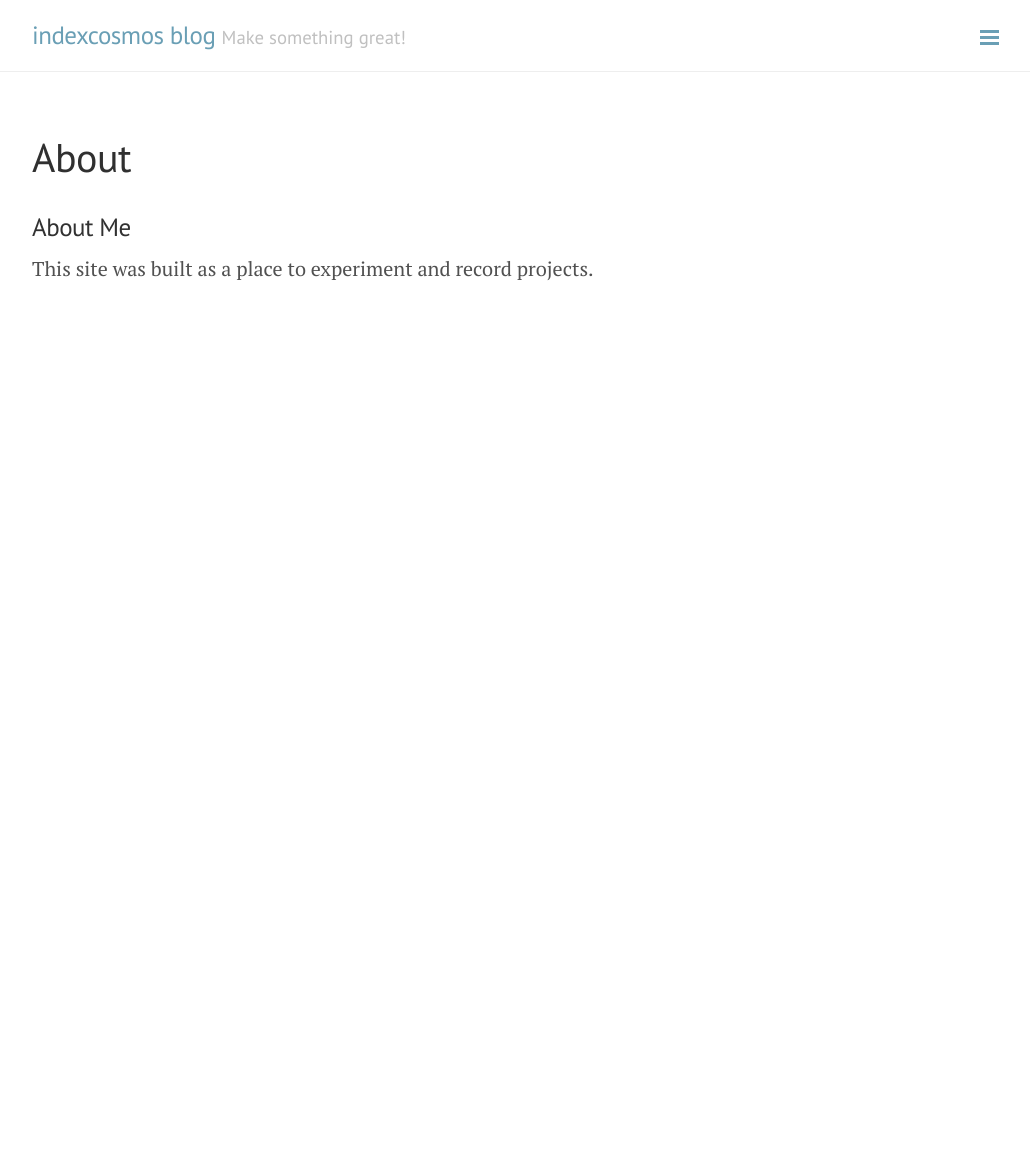
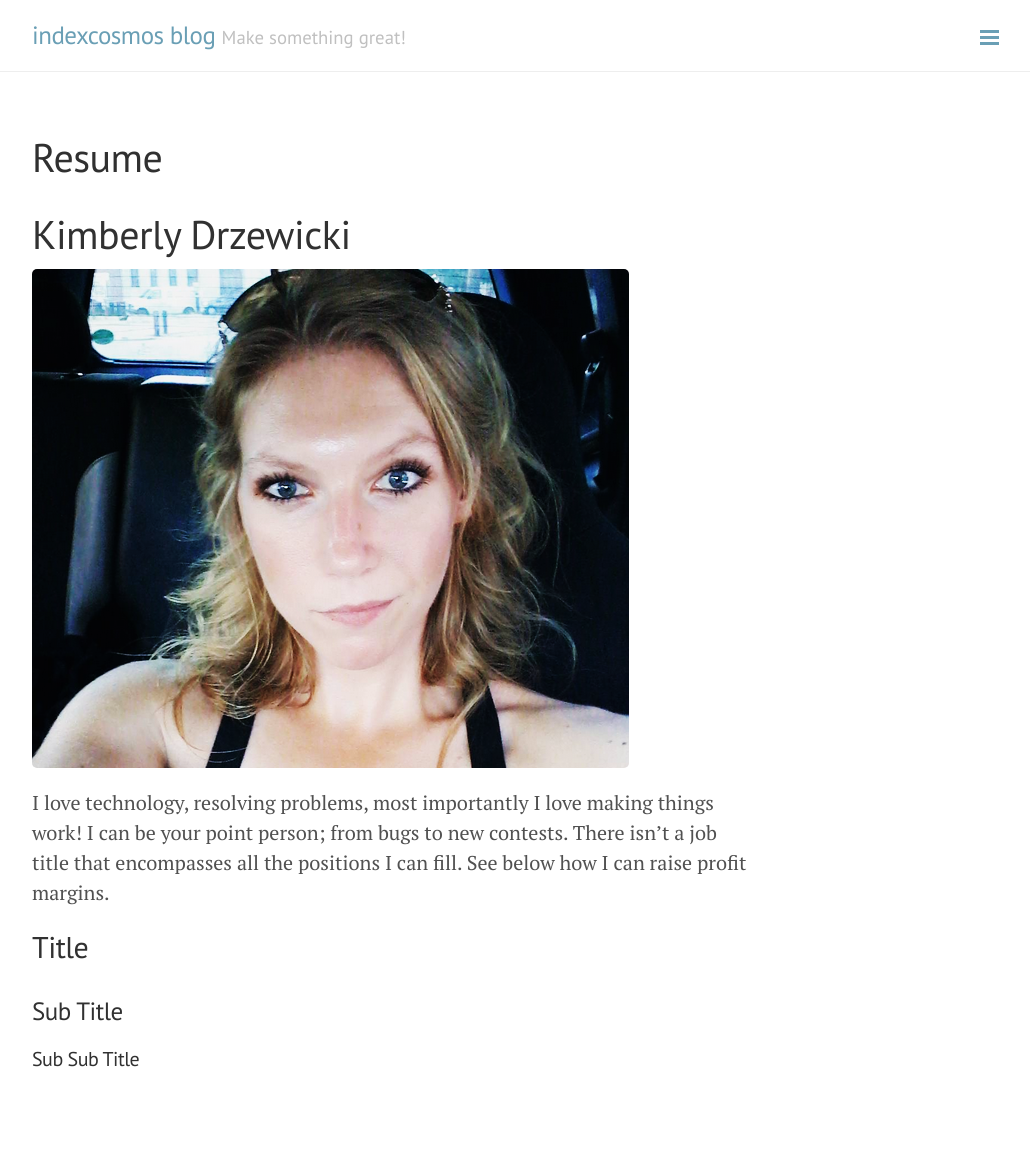
Before and after one commit to indexcosmos/indexcosmos.github.io, a Jekyll site: the page built from about.md, in a window 1280 px wide. Shown: the whole page, without its empty margins (248-1278 px from the left). Built offline with Jekyll 4.4.1, drawn with Linux system fonts in a browser that asks for light colours; Markdown is read by kramdown in place of the engine named in the settings; before the commit the page ends 900 px from its top, so only the background shows below that.

Commit message:
update file

```diff
--- a/about.md
+++ b/about.md
@@ -1,8 +1,14 @@
 ---
 layout: page
-title: About
+title: Resume
 ---
 
-### About Me
+# Kimberly Drzewicki
 
-This site was built as a place to experiment and record projects.
+![pic]({{ https://github.com/indexcosmos/indexcosmos.github.io/blob/master/public/images/pic.png }}/public/images/pic.png)
+
+I love technology, resolving problems, most importantly I love making things work! I can be your point person; from bugs to new contests. There isn't a job title that encompasses all the positions I can fill. See below how I can raise profit margins.
+
+## Title
+### Sub Title
+#### Sub Sub Title
```
Also changed, not shown: public/images/pic.png (added).
